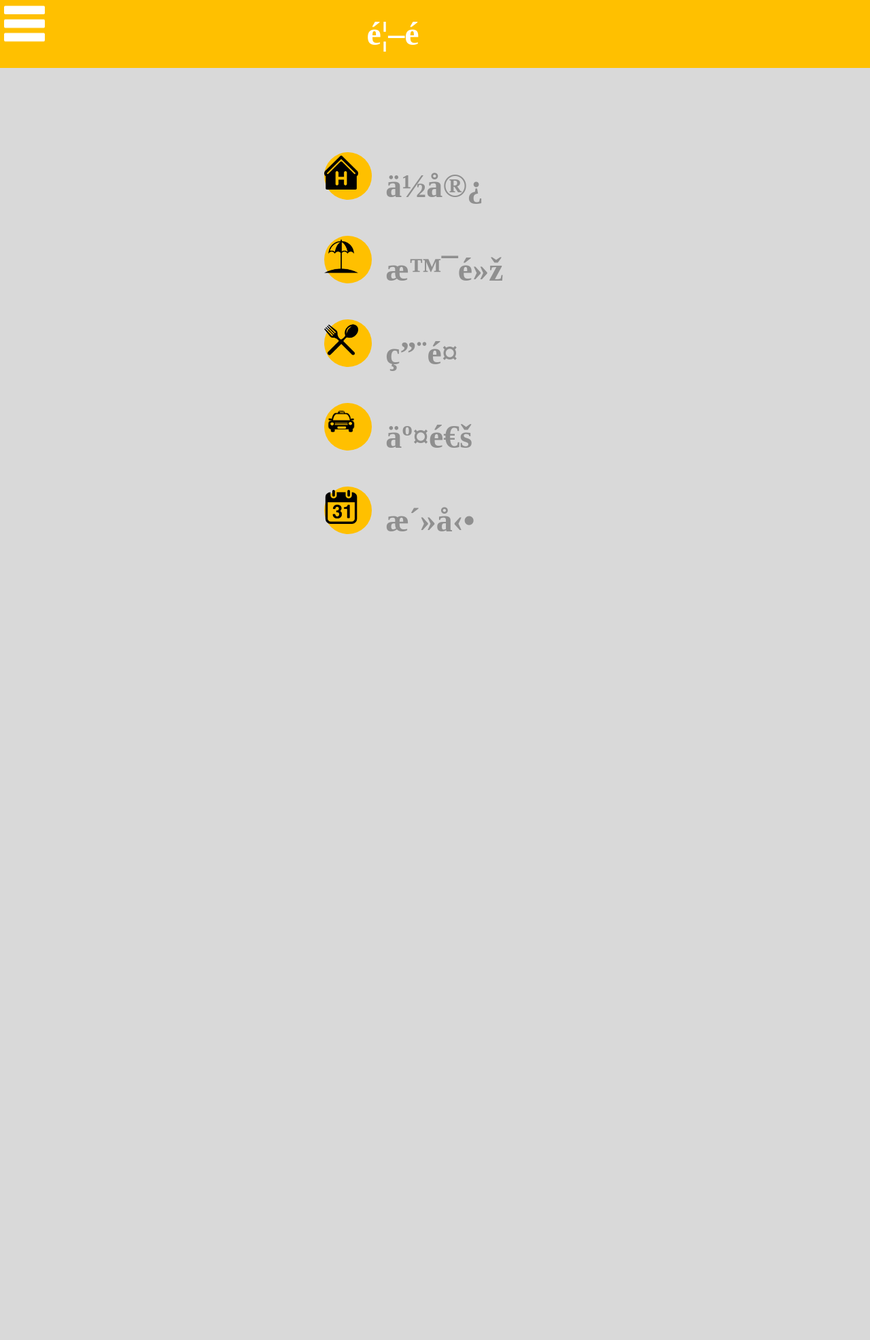
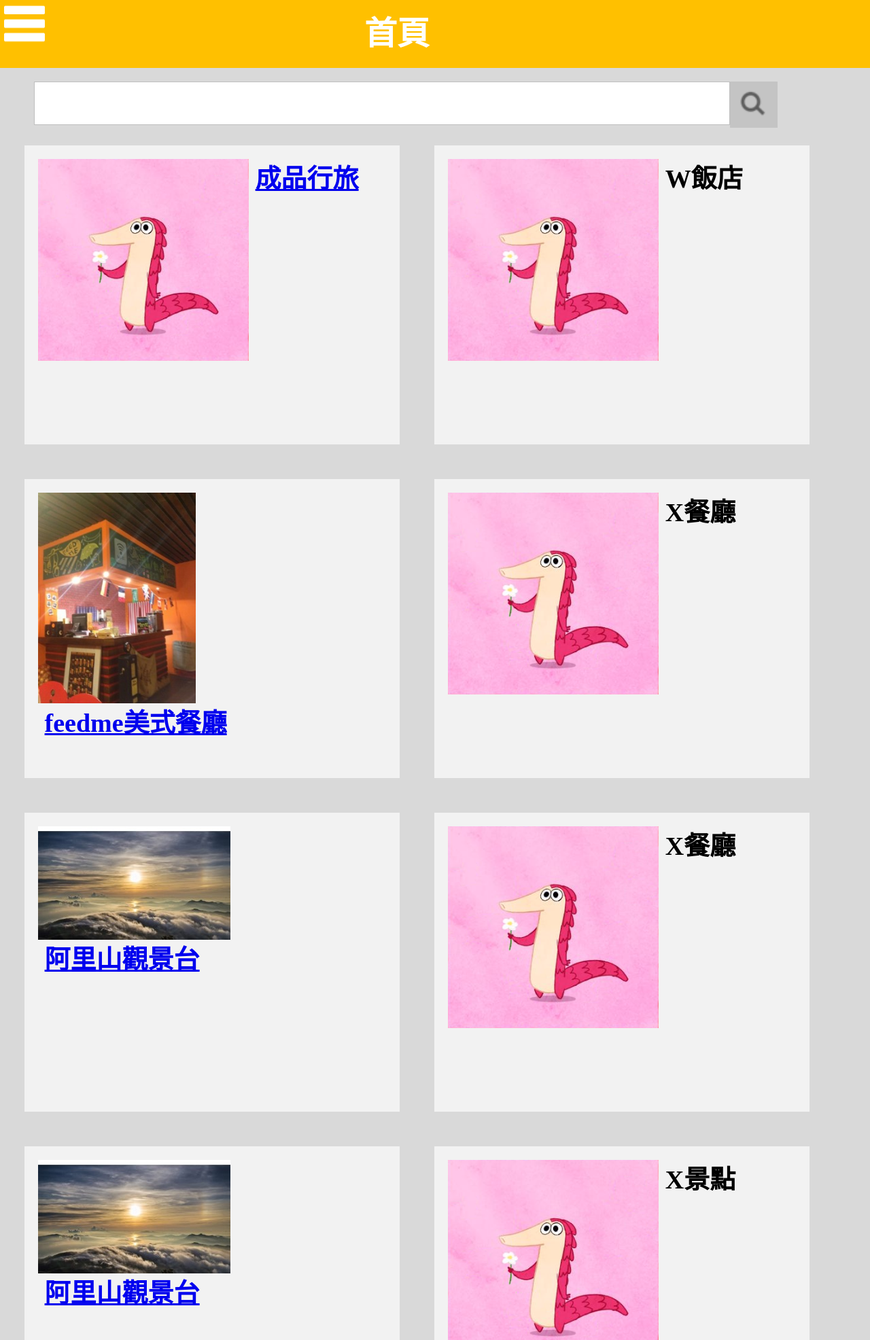
Before and after one commit to elmas87532/OneStopTraveling, a PHP site: page / in a window 1280 px wide; the page is wider, and only the part inside the window is pictured. Shown: the top 1972 px of that part at 68% size. Before the commit the page ends 786 px from the top of that part, so only its background shows below. Run offline with PHP 8.4, Linux system fonts and the light colour scheme.

Commit message:
改成PHP+換搜尋結果頁面和首頁樣式

```diff
--- /dev/null
+++ b/connect.php
@@ -0,0 +1,9 @@
+<?php
+	echo "<meta charset='UTF-8' />";
+
+	$a="localhost";
+	$conn=mysqli_connect($a,"root","","one_stop_traveling");
+	mysqli_query($conn,"set names utf8");
+	mysqli_select_db($conn,"markbay");
+
+?>
--- a/index.html
+++ /dev/null
@@ -1,46 +0,0 @@
-<!DOCTYPE html>
-<html>
-<head>
-	<title>One Stop Traveling</title>
-	<link rel="stylesheet" type="text/css" href="css/all.css">
-	<script src="js/jquery.js"></script>
-	<script src="js/all.js"></script>
-</head>
-<body>
-	<div class="wrap">
-		<div class="top">
-			<div class="side-menu"><button class="side-menu-button" id="switchSideBar"><img src="img/side-menu.png"></button></div>
-			<div class="title">首頁</div>
-		</div>
-		<div class="sidebar" id="sidebar">
-			<div class="self-photo">
-				<img src="img/test.jpg">
-			</div>
-			<div class="sidebar-options">
-				<ul>
-					<li>Hi , !@#$</li>
-					<li><img src="img/sidebar-home.png"><a href="index.html">首頁</a></li>
-					<li><img src="img/sidebar-plan.png"><a href="plan.html">行程規劃</a></li>
-					<li><img src="img/sidebar-history.png"><a href="history.html">歷史紀錄</a></li>
-					<li><img src="img/sidebar-fav.png"><a href="fav.html">收藏</a></li>
-					<li><img src="img/sidebar-logout.png"><a href="">登出</a></li>
-				</ul>
-			</div>
-		</div>
-		<div class="x-sidebar-top"></div>
-		<div class="x-sidebar"></div>
-
-		<div class="content">
-			<div class="option-list">
-				<ul>
-					<li><div class="icon-container"><img src="img/icon_hotel.png"></div><p><a href="hotel.html">住宿</a></p></li>
-					<li><div class="icon-container"><img src="img/icon_spot.png"></div><p><a href="spot.php">景點</a></p></li>
-					<li><div class="icon-container"><img src="img/icon_dining.png"></div><p><a href="dining.php">用餐</a></p></li>
-					<li><div class="icon-container"><img src="img/icon_trans.png"></div><p><a href="transport.php">交通</a></p></li>
-					<li><div class="icon-container"><img src="img/icon_activity.png"></div><p><a href="activity.php">活動</a></p></li>
-				</ul>
-			</div>
-		</div>
-	</div>
-</body>
-</html>
--- /dev/null
+++ b/index.php
@@ -0,0 +1,160 @@
+<?php
+session_start();
+include 'connect.php';
+?>
+<!DOCTYPE html>
+<html>
+<head>
+	<title>One Stop Traveling</title>
+	<link rel="stylesheet" type="text/css" href="css/all.css">
+	<script src="js/jquery.js"></script>
+	<script src="js/all.js"></script>
+	<style type="text/css">
+.css-input { border:1px solid #BEBEBE;font-size:44px; padding:6px;}
+.css-input:focus { outline:none; }
+
+select{
+	width:300px;
+	height: 70px;
+	border: 0px;
+	border-bottom: 1px solid #BEBEBE;
+	font-family: '微軟正黑體';
+	font-size: 44px;
+	margin-left: 15px;
+	color: #8F8F8F;
+	float: left;
+}
+
+.content{
+	width: 100%;
+	padding: 10px;
+}
+.content li{
+	float: left;
+	width: 40%;
+	height: 400px;
+	padding: 20px;
+	margin-left: 5%;
+	margin-right: 5%;
+	margin: 2% !important;
+	background-color: #F2F2F2;
+}
+.content li img{
+	max-width: 310px;
+	max-height: 310px;
+	float: left;
+}
+.content li p{
+	padding: 10px;
+	float: left;
+	margin-top: 10px;
+	color: black;
+	margin: 0 auto;
+}
+.search{
+	width: 100%;
+}
+
+	</style>
+
+</head>
+<body>
+	<div class="wrap">
+		<div class="top">
+			<div class="side-menu"><button class="side-menu-button" id="switchSideBar"><img src="img/side-menu.png"></button></div>
+			<div class="title">首頁</div>
+		</div>
+		<div class="sidebar" id="sidebar">
+			<div class="self-photo">
+				<img src="img/test.jpg">
+			</div>
+			<div class="sidebar-options">
+				<ul>
+					<li>Hi , !@#$</li>
+					<li><img src="img/sidebar-home.png"><a href="index.php">首頁</a></li>
+					<li><img src="img/sidebar-plan.png"><a href="plan.php">行程規劃</a></li>
+					<li><img src="img/sidebar-history.png"><a href="history.php">歷史紀錄</a></li>
+					<li><img src="img/sidebar-fav.png"><a href="fav.php">收藏</a></li>
+					<li><img src="img/sidebar-logout.png"><a href="">登出</a></li>
+				</ul>
+			</div>
+		</div>
+		<div class="x-sidebar-top"></div>
+		<div class="x-sidebar"></div>
+
+		<div class="content">
+		<div class="search">
+			<input class="css-input" type="text" id="plan_name" name="plan_name" style="width:80%;"/>
+			<div class="search-bg"><img src="img/search.png"></div>
+
+		</div>
+			<div class="hotel">
+
+				<ul>
+					<li>
+						<img src="img/g2.PNG">
+						<p><a href="item-detail.html">成品行旅</a></p>
+					</li>
+					<li>
+						<img src="img/g2.PNG">
+						<p>W飯店</p>
+					</li>
+				</ul>
+
+			</div>
+			<div class="restaurant">
+				<ul>
+					<li>
+						<img src="img/res1.jpg">
+						<p><a href="item-detail.php">feedme美式餐廳</a></p>
+					</li>
+					<li>
+						<img src="img/g2.PNG">
+						<p>X餐廳</p>
+					</li>
+				</ul>
+
+			</div>
+			<div class="spot">
+				<ul>
+					<li>
+						<img src="img/spot1.jpg">
+						<p><a href="item-detail.php">阿里山觀景台</a></p>
+					</li>
+					<li>
+						<img src="img/g2.PNG">
+						<p>X餐廳</p>
+					</li>
+				</ul>
+
+			</div>
+			<div class="spot">
+				<ul>
+					<li>
+						<img src="img/spot1.jpg">
+						<p><a href="item-detail.php">阿里山觀景台</a></p>
+					</li>
+					<li>
+						<img src="img/g2.PNG">
+						<p>X景點</p>
+					</li>
+				</ul>
+
+			</div>
+			<div class="act">
+				<ul>
+					<li>
+						<img src="img/act1.png">
+						<p><a href="item-detail.php">快樂上學去巡迴特展</a></p>
+					</li>
+					<li>
+						<img src="img/g2.PNG">
+						<p>X活動</p>
+					</li>
+				</ul>
+
+			</div>
+		</div>
+	</div>
+</body>
+</html>
```
Also changed, not shown: fav.php (renamed from fav.html, +4 -4 lines), history.php (renamed from history.html, +4 -4 lines), hotel.php (renamed from hotel.html, +4 -4 lines), item-detail.html (deleted, +0 -80 lines), item-detail.php (added, +110 -0 lines), plan-setting.php (renamed from plan-setting.html, +56 -17 lines), plan.php (renamed from plan.html, +27 -13 lines), test.html (deleted, +0 -19 lines), transport.php (renamed from transport.html, +8 -4 lines), img/act1.png (added), img/g3.png (added), img/res1.jpg (added), img/spot1.jpg (added).
